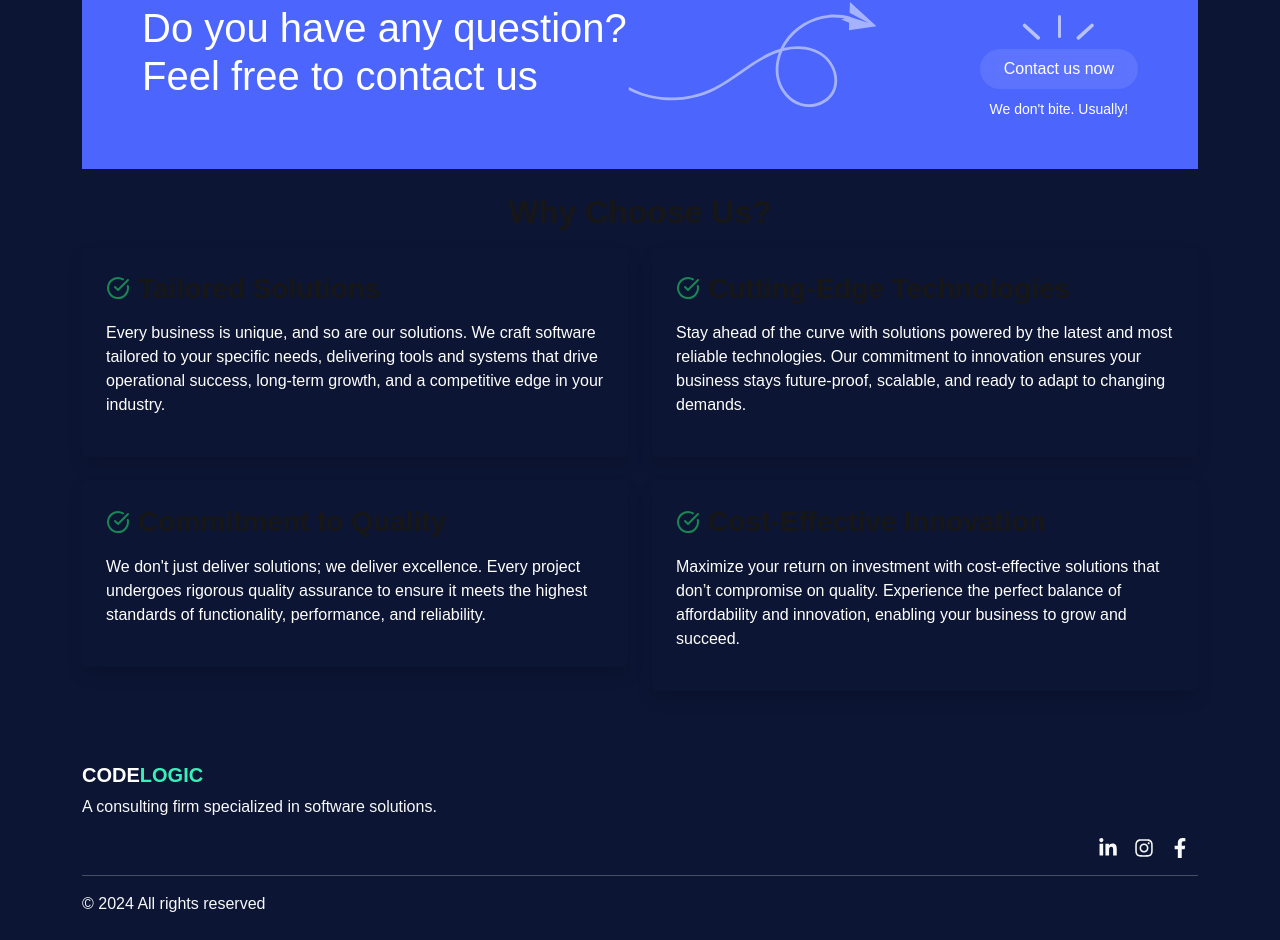
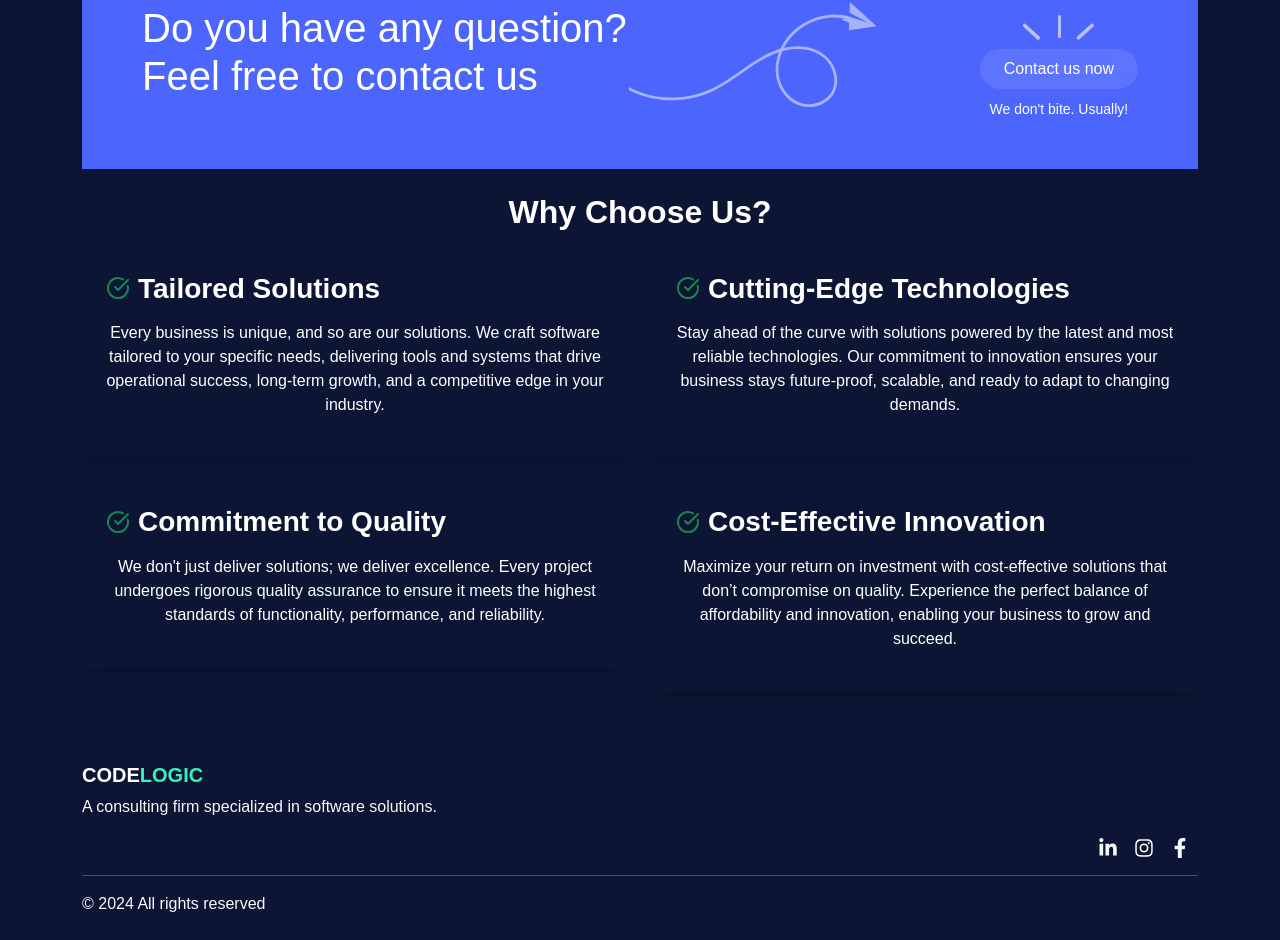
Before and after one commit to JbFiras/codelogic_frontend, a Next.js app: page /services in a window 1280 px wide. Shown: the part 616-1556 px from the top of the page. Built offline with nearby package versions, Linux system fonts and the light colour scheme.

Commit message:
code fixed

```diff
--- a/src/pages/pricing.js
+++ b/src/pages/pricing.js
@@ -8,7 +8,7 @@ export default function Pricing() {
     return (
         <>
             <HeaderNavbar />
-            <div className="container py-5">
+            <div className="container text-white py-5">
                 <h2 className="text-center mb-5">Pricing</h2>
                 <div className="row g-4">
                     <div className="col-md-1"></div>
@@ -99,11 +99,11 @@ export default function Pricing() {
                     <div className="col-md-1"></div>
                 </div>
             </div>
-            <div className="container">
+            <div className="container text-white">
                 <IconCarousel />
                 <NewsletterBanner />
             </div>
-            <div className="container my-5">
+            <div className="container text-white my-5">
                 <div className="p-4 shadow-lg rounded">
                     <h2 className="text-center mb-3">Cost of Outsourcing IT Services</h2>
                     <p>
--- a/src/pages/services.js
+++ b/src/pages/services.js
@@ -66,7 +66,7 @@ export default function Services() {
         <>
             <HeaderNavbar/>
             <div className="py-5">
-                <div className="container">
+                <div className="container text-center">
                     <h2 className="text-center fw-bold">Our Services
                     </h2>
                     <h6 className="text-center fw-bold mb-5">
@@ -97,7 +97,7 @@ export default function Services() {
                                     initial={{ opacity: 0, y: 20 }}
                                     animate={{ opacity: 1, y: 0 }}
                                     transition={{ duration: 0.5 }}
-                                    className="d-flex align-items-center gap-3  p-4 shadow rounded"
+                                    className="d-flex align-items-center gap-3 p-4 shadow rounded"
                                 >
                                     <div className="p-3 bg-primary text-white rounded-circle">
                                         {service.icon}
@@ -112,7 +112,7 @@ export default function Services() {
                     </div>
                     <NewsletterBanner/>
 
-                    <div className="mt-4">
+                    <div className="text-white mt-4">
                         <h2 className="text-center fw-bold mb-3">Why Choose Us?</h2>
                         <div className="row g-4">
                             {reasons.map((reason, index) => (
```
